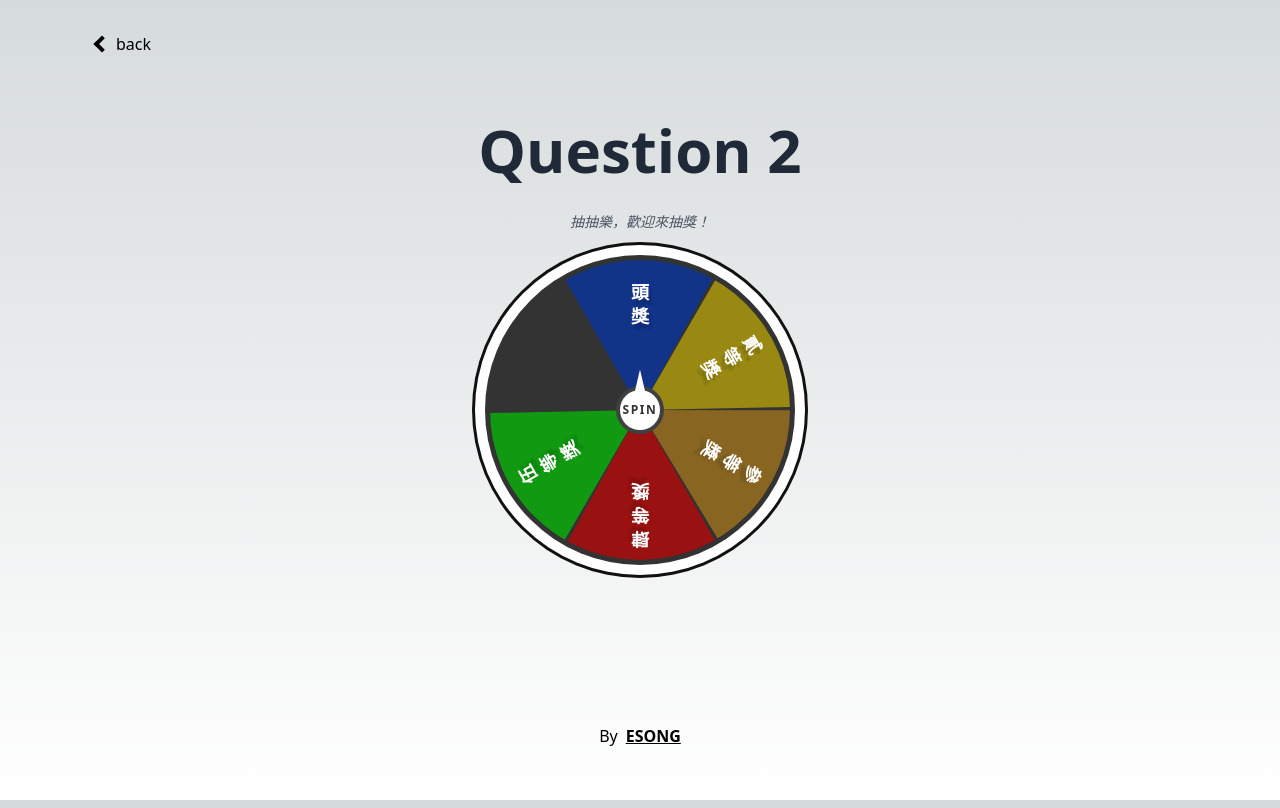
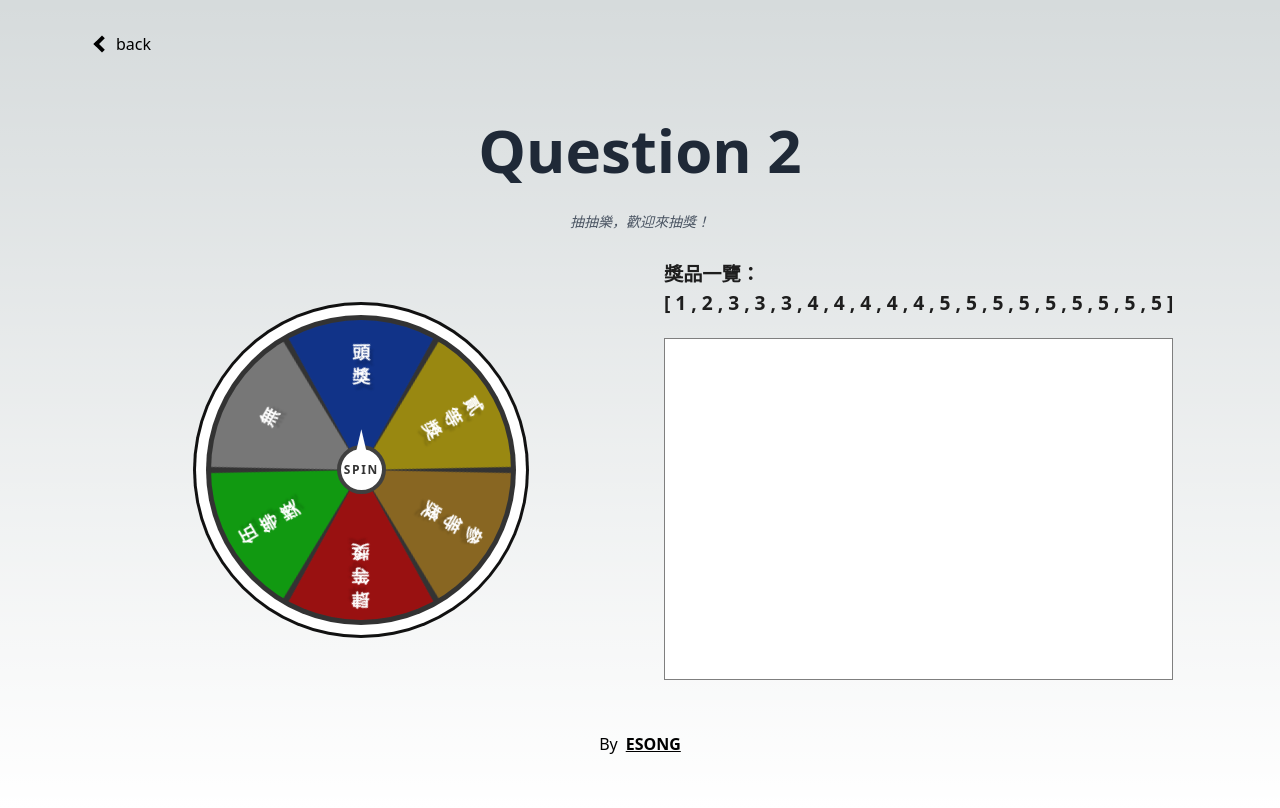
Before and after one commit to bqu6204/fun-project, a Next.js app: page /questions/q2 in a window 1280 px wide. Built offline with nearby package versions, Linux system fonts and the light colour scheme.

Commit message:
feat: spinning wheel finished

```diff
--- a/components/spinning-wheel/spinning-wheel.tsx
+++ b/components/spinning-wheel/spinning-wheel.tsx
@@ -1,85 +1,78 @@
 import styleSheet from "@/styles/dist/spinning-wheel.module.css";
 import Wheel from "./wheel";
 import { useEffect, useState } from "react";
+import { useDefaultPrize, useClipPath } from "./util-hooks";
 
+export type TPrize = {
+  title: string;
+  percentage: number;
+  backgroundColor: string;
+};
 interface ISpinningWheel {
   className?: string;
   size?: string;
   prizes: TPrize[];
-  onSpinStart?: () => void;
-  onSpinEnd?: (result: string) => void;
+  defaultPrize?: TPrize;
+  spinDurationMs?: number;
+  onSpinStart?: () => string | null;
+  onSpinEnd?: () => void;
 }
-
-type TPrize = {
-  title: string;
-  percentage: number;
-  backgroundColor: string;
-};
 
 const SpinningWheel: React.FC<ISpinningWheel> = ({
   className,
   size,
   prizes,
+  spinDurationMs,
+  defaultPrize,
   onSpinStart,
   onSpinEnd,
 }) => {
-  const spinDurationMs = 2000;
-  const [rotateDegree, setRotateDegree] = useState<number>(0);
-
-  const totalPercentage = prizes.reduce(
-    (total, prize) => total + prize.percentage,
-    0
-  );
-  const defaultPercentage = 100 - totalPercentage;
-  const defaultPrize = {
-    title: "No Prize",
-    percentage: defaultPercentage,
-    backgroundColor: "#999",
-  };
-
-  const [adjustedPrizes, setAdjustedPrizes] = useState<TPrize[]>([
-    ...prizes,
-    defaultPrize,
-  ]);
-
-  const prizeCount = adjustedPrizes.length;
-  const prizeDegree = 360 / prizeCount;
-  const clipPercentage = calculateClipPercentage(prizeCount);
+  const [totalRotateDegree, setTotalRotateDegree] = useState<number>(0);
+  const [adjustedPrizes, setAdjustedPrizes, defaultPrizeTitle] =
+    useDefaultPrize(prizes, defaultPrize);
+  const { prizeCount, prizeDegree, clipPathPercentage, clipAngleDegrees } =
+    useClipPath(adjustedPrizes);
+  const [isSpinning, setIsSpinning] = useState<boolean>(false);
 
   function spinStart() {
-    const randomDegree = Math.floor(Math.random() * 360);
-    setRotateDegree(randomDegree);
+    setIsSpinning(true);
+
+    let resultIndexArray: number[] = [];
+
+    if (!onSpinStart) {
+      resultIndexArray.push(Math.floor(Math.random() * adjustedPrizes.length));
+    } else {
+      const onSpinStartResult = onSpinStart();
+      const targetTitle = onSpinStartResult || defaultPrizeTitle;
+
+      resultIndexArray = adjustedPrizes.reduce((accum, prize, index) => {
+        if (prize.title === targetTitle) {
+          accum.push(index);
+        }
+        return accum;
+      }, [] as number[]);
+    }
+
+    const selectedRotateIndex =
+      resultIndexArray[Math.floor(Math.random() * resultIndexArray.length)];
+
+    setTotalRotateDegree(
+      (prev) =>
+        prev - (prev % 360) - (360 * 2 + selectedRotateIndex * prizeDegree)
+    );
   }
 
   function spinEnd() {
-    const adjustedRotateDegree = rotateDegree % 360; // Ensure the degree is within 0-359 range
-    const resultIndex = Math.floor(
-      (prizeCount - adjustedRotateDegree / prizeDegree) % prizeCount
-    );
-
-    const resultPrize = prizes[resultIndex];
-    console.log("index", resultIndex);
-    console.log("prize", resultPrize);
+    setIsSpinning(false);
+    if (onSpinEnd) onSpinEnd();
   }
 
   useEffect(() => {
-    if (rotateDegree === 0) return;
+    if (totalRotateDegree === 0) return;
     const timeOut = setTimeout(spinEnd, spinDurationMs);
 
     return () => clearTimeout(timeOut);
-  }, [rotateDegree]);
-
-  function calculateClipPercentage(N: number): number {
-    if (N <= 4) return 100;
-
-    const clipAngleDegrees = (90 - 360 / N) / 2;
-    const clipAngleRadians = (clipAngleDegrees * Math.PI) / 180;
-    const clipTan = Math.tan(clipAngleRadians);
-
-    const clipSidePercentage = Math.round((1 - clipTan) * 100);
-
-    return clipSidePercentage;
-  }
+  }, [totalRotateDegree]);
 
   return (
     <div
@@ -87,14 +80,17 @@ const SpinningWheel: React.FC<ISpinningWheel> = ({
       style={{ width: size ?? "400px" }}
     >
       <div className={styleSheet.container}>
-        <div className={styleSheet.spinBtn} onClick={spinStart}>
+        <div
+          className={styleSheet.spinBtn}
+          onClick={isSpinning ? () => {} : spinStart}
+        >
           spin
         </div>
         <Wheel
-          prizes={prizes}
-          rotateDegree={rotateDegree}
-          spinDurationMs={spinDurationMs}
-          clipPercentage={clipPercentage}
+          prizes={adjustedPrizes}
+          rotateDegree={totalRotateDegree}
+          spinDurationMs={spinDurationMs || 2000}
+          clipPercentage={clipPathPercentage}
           prizeDegree={prizeDegree}
         />
       </div>
--- /dev/null
+++ b/components/spinning-wheel/util-hooks.tsx
@@ -0,0 +1,46 @@
+import { TPrize } from "./spinning-wheel";
+import { useState, Dispatch, SetStateAction } from "react";
+
+export const useDefaultPrize = (
+  prizes: TPrize[],
+  defaultPrize?: TPrize
+): [TPrize[], Dispatch<SetStateAction<TPrize[]>>, string] => {
+  const totalPercentage = prizes.reduce(
+    (total, prize) => total + prize.percentage,
+    0
+  );
+  const defaultPercentage = 100 - totalPercentage;
+  const defaultPrizeInfo = defaultPrize || {
+    title: "無",
+    percentage: defaultPercentage,
+    backgroundColor: "#777",
+  };
+
+  const [adjustedPrizes, setAdjustedPrizes] = useState<TPrize[]>([
+    ...prizes,
+    defaultPrizeInfo,
+  ]);
+
+  return [adjustedPrizes, setAdjustedPrizes, defaultPrizeInfo.title];
+};
+
+export const useClipPath = (prizes: TPrize[]) => {
+  const prizeCount = prizes.length;
+  const prizeDegree = 360 / prizeCount;
+
+  const { clipPathPercentage, clipAngleDegrees } =
+    calculateClipPercentage(prizeCount);
+
+  function calculateClipPercentage(N: number) {
+    if (N <= 4) return { clipPathPercentage: 100, clipAngleDegrees: 0 };
+
+    const clipAngleDegrees = (90 - 360 / N) / 2;
+    const clipAngleRadians = (clipAngleDegrees * Math.PI) / 180;
+    const clipTan = Math.tan(clipAngleRadians);
+    const clipPathPercentage = Math.round((1 - clipTan) * 100);
+
+    return { clipPathPercentage, clipAngleDegrees };
+  }
+
+  return { prizeCount, prizeDegree, clipPathPercentage, clipAngleDegrees };
+};
--- a/components/spinning-wheel/wheel.tsx
+++ b/components/spinning-wheel/wheel.tsx
@@ -19,7 +19,7 @@ const Wheel: React.FC<IWheel> = ({
     <div
       className={styleSheet.wheel}
       style={{
-        transform: `rotate(${rotateDegree}deg)`,
+        transform: `rotate(${rotateDegree}deg)  translateZ(0)`,
         transition: `transform ${spinDurationMs}ms ease`,
       }}
     >
@@ -30,10 +30,10 @@ const Wheel: React.FC<IWheel> = ({
             className={styleSheet.prize}
             style={{
               backgroundColor,
-              transform: `rotate(${prizeDegree * idx + 45}deg)`,
-              clipPath: `polygon(0 0 ,${
+              transform: `rotate(${prizeDegree * idx + 45}deg) translateZ(0)`,
+              clipPath: `polygon(0 0 ,${clipPercentage - 2}% 0, 100% 100%, 0 ${
                 clipPercentage - 2
-              }% 0, 100% 100%, 0 ${clipPercentage}%)`,
+              }%)`,
             }}
           >
             <div className={styleSheet.titleContainer}>
--- a/page-components/questions/q2/q2-content.tsx
+++ b/page-components/questions/q2/q2-content.tsx
@@ -1,5 +1,6 @@
 import SpinningWheel from "@/components/spinning-wheel/spinning-wheel";
-import { useState } from "react";
+import { useState, useMemo } from "react";
+import Q2PrizeInfo, { TSpinResult } from "./q2-prize-info";
 
 type TPrize = {
   title: string;
@@ -18,43 +19,74 @@ const Q2Content: React.FC = () => {
       { title: "伍等獎", percentage: 25, backgroundColor: "#191", count: 9 },
     ].sort((a, b) => a.percentage - b.percentage)
   );
-  const [prizeWon, setPrizeWon] = useState<string | "">("");
 
-  const handlePlay = () => {
-    const randomNumber = Math.random();
+  const [spinResultList, setSpinResultList] = useState<TSpinResult[]>([]);
+  const [nextPrizeTitle, setNextPrizeTitle] = useState<string>("");
 
-    const resultIndex = allPrizes.findIndex(
-      (prize) => randomNumber <= prize.percentage / 100
-    );
-
-    if (resultIndex !== -1 && allPrizes[resultIndex].count > 0) {
-      const result = allPrizes[resultIndex];
-      setPrizeWon(result.title);
-      setAllPrizes((prev) => {
-        const updatedPrizes = [...prev];
-        updatedPrizes[resultIndex] = {
-          ...result,
-          count: result.count - 1,
-        };
-        return updatedPrizes;
-      });
-
-      return;
-    } else {
-      setPrizeWon("No prize won");
-    }
+  const getPrizeLeftString = () => {
+    const prizeLeft: number[] = [];
+    allPrizes.forEach((prize, idx) => {
+      prizeLeft.push(...Array(prize.count).fill(` ${idx + 1} `));
+    });
+    return `[${prizeLeft.toString()}]`;
   };
 
+  const handleSpinStart = () => {
+    const randomResult = Math.random();
+
+    let accumulatedPercentage = 0;
+    let nextPrizeTitle = "";
+
+    for (const prize of allPrizes) {
+      accumulatedPercentage += prize.percentage / 100;
+
+      if (randomResult <= accumulatedPercentage) {
+        if (prize.count > 0) {
+          nextPrizeTitle = prize.title;
+          setNextPrizeTitle(nextPrizeTitle);
+          // Create a copy of the allPrizes array
+          const updatedPrizes = [...allPrizes];
+          const wonPrizeIndex = updatedPrizes.findIndex(
+            (p) => p.title === nextPrizeTitle
+          );
+
+          updatedPrizes[wonPrizeIndex].count--;
+          setAllPrizes(updatedPrizes);
+        }
+
+        break;
+      }
+
+      setNextPrizeTitle("");
+    }
+    return nextPrizeTitle;
+  };
+
+  const handleSpinEnd = () => {
+    const message = nextPrizeTitle
+      ? "恭喜抽到「" + nextPrizeTitle + "」！"
+      : "真是可惜，沒有中獎！";
+
+    setSpinResultList((prev) => [
+      ...prev,
+      {
+        spinResultMessage: message,
+        priceLeftString: `目前剩餘獎項  ${getPrizeLeftString()}`,
+      },
+    ]);
+  };
+
+  const totalPrizes = useMemo(() => getPrizeLeftString(), []);
   return (
-    <div>
+    <div className="grid grid-cols-1 md:grid-cols-2 w-10/12 gap-12 m-auto">
       <SpinningWheel
         prizes={allPrizes}
-        onSpinEnd={() => {
-          handlePlay();
-          console.log(prizeWon);
-        }}
+        spinDurationMs={2000}
+        onSpinStart={handleSpinStart}
         size="300px"
+        onSpinEnd={handleSpinEnd}
       />
+      <Q2PrizeInfo spinResultList={spinResultList} totalPrizes={totalPrizes} />
     </div>
   );
 };
--- /dev/null
+++ b/page-components/questions/q2/q2-prize-info.tsx
@@ -0,0 +1,52 @@
+import styleSheet from "@/styles/dist/q2-view.module.css";
+import { useRef, useEffect } from "react";
+
+export type TSpinResult = {
+  spinResultMessage: string;
+  priceLeftString: string;
+};
+
+interface IQ2PrizeInfo {
+  totalPrizes: string;
+  spinResultList: TSpinResult[];
+}
+
+const Q2PrizeInfo: React.FC<IQ2PrizeInfo> = ({
+  totalPrizes,
+  spinResultList,
+}) => {
+  const resultListRef = useRef<HTMLUListElement | null>(null);
+
+  useEffect(() => {
+    // Scroll to the bottom of the message container when a new message arrives
+    if (resultListRef.current) {
+      resultListRef.current.scrollTop = resultListRef.current.scrollHeight;
+    }
+  }, [spinResultList]);
+
+  return (
+    <div className={styleSheet.prizeInfo}>
+      <h3 className={styleSheet.totalPrizes}>
+        獎品一覽：
+        <br />
+        {totalPrizes}
+      </h3>
+      <div className={styleSheet.spinResultContainer}>
+        <ul className={styleSheet.spinResultUl} ref={resultListRef}>
+          {spinResultList.map((result, idx) => (
+            <li className={styleSheet.spinResultLi} key={idx}>
+              <span className={styleSheet.spinResult}>
+                {result.spinResultMessage}
+              </span>
+              <span className={styleSheet.spinResult}>
+                {result.priceLeftString}
+              </span>
+            </li>
+          ))}
+        </ul>
+      </div>
+    </div>
+  );
+};
+
+export default Q2PrizeInfo;
--- /dev/null
+++ b/page-components/questions/q2/q2-view.module.scss
@@ -0,0 +1,31 @@
+
+.totalPrizes{
+    font-weight: 600;
+    font-size: 1.2rem;
+    color: rgb(30, 30, 30)
+}
+
+.spinResultContainer{
+    margin-top: 20px;
+    padding: 20px;
+
+    border: 1px solid rgba(0, 0, 0, 0.5);
+    background-color: white;
+}
+
+.spinResultUl{
+    overflow: scroll;
+    height: 300px;
+
+}
+
+.spinResultLi{
+    padding: 12px 0px;
+
+    font-size: 0.9rem;
+    color: rgb(100, 100, 100)
+}
+
+.spinResult{
+    display:block;
+}
--- a/pages/index.tsx
+++ b/pages/index.tsx
@@ -12,7 +12,7 @@ const Home: NextPageWithLayout = () => {
       className={`flex h-full flex-col items-center justify-between pb-12 ${inter.className}`}
     >
       <div className="relative flex place-items-center before:absolute before:h-[300px] before:w-[480px] before:-translate-x-1/2 before:rounded-full  before:from-white before:to-transparent before:blur-2xl before:content-[''] after:absolute after:-z-20 after:h-[180px] after:w-[240px] after:translate-x-1/3 after:bg-gradient-conic after:from-sky-200 after:via-blue-200 after:blur-2xl after:content-[''] before:dark:bg-gradient-to-br before:dark:from-transparent before:dark:to-blue-700/10 after:dark:from-sky-900 after:dark:via-[#0141ff]/40 before:lg:h-[360px] ">
-        <h1 className="text-7xl text-black m-auto text-center py-16 lg:py-0">
+        <h1 className="text-7xl font-bold text-gray-800 m-auto text-center py-16 lg:py-0">
           Turtle Mobile
         </h1>
       </div>
```
Also changed, not shown: styles/dist/q2-view.module.css.
